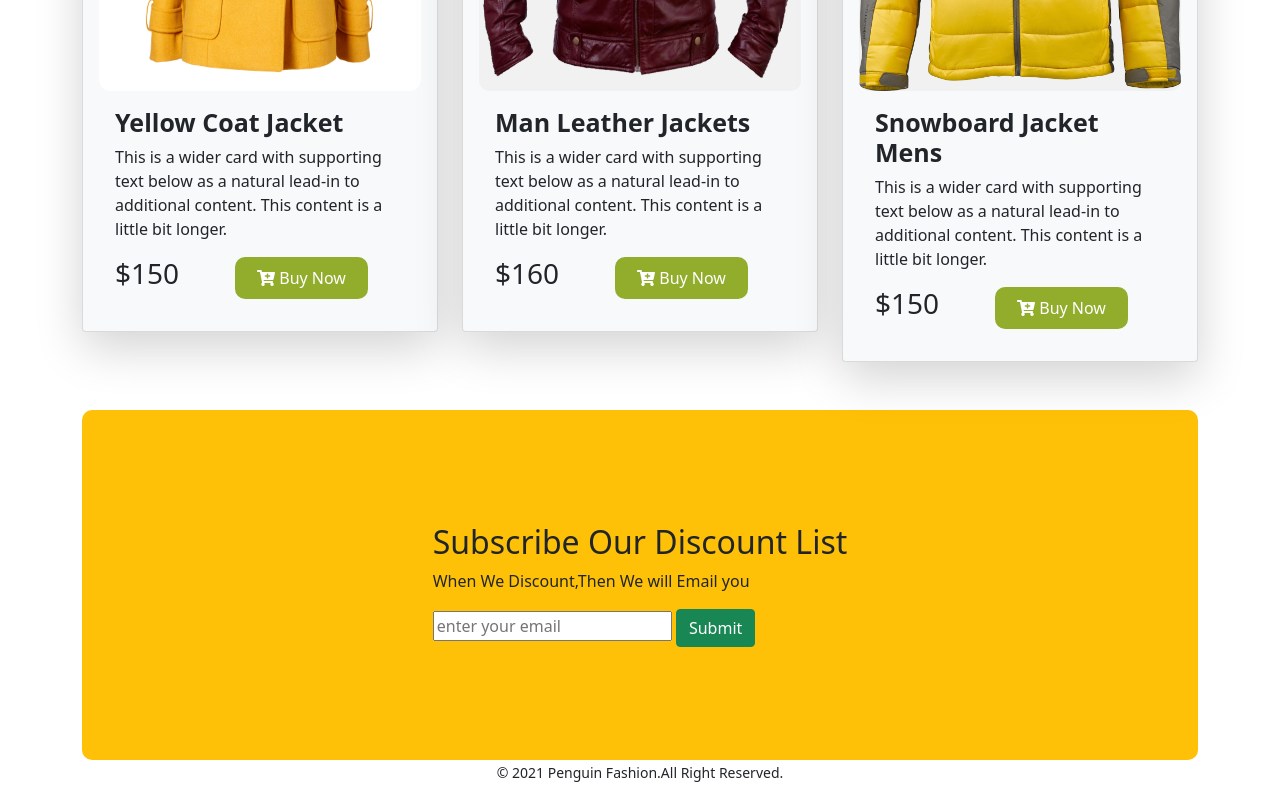
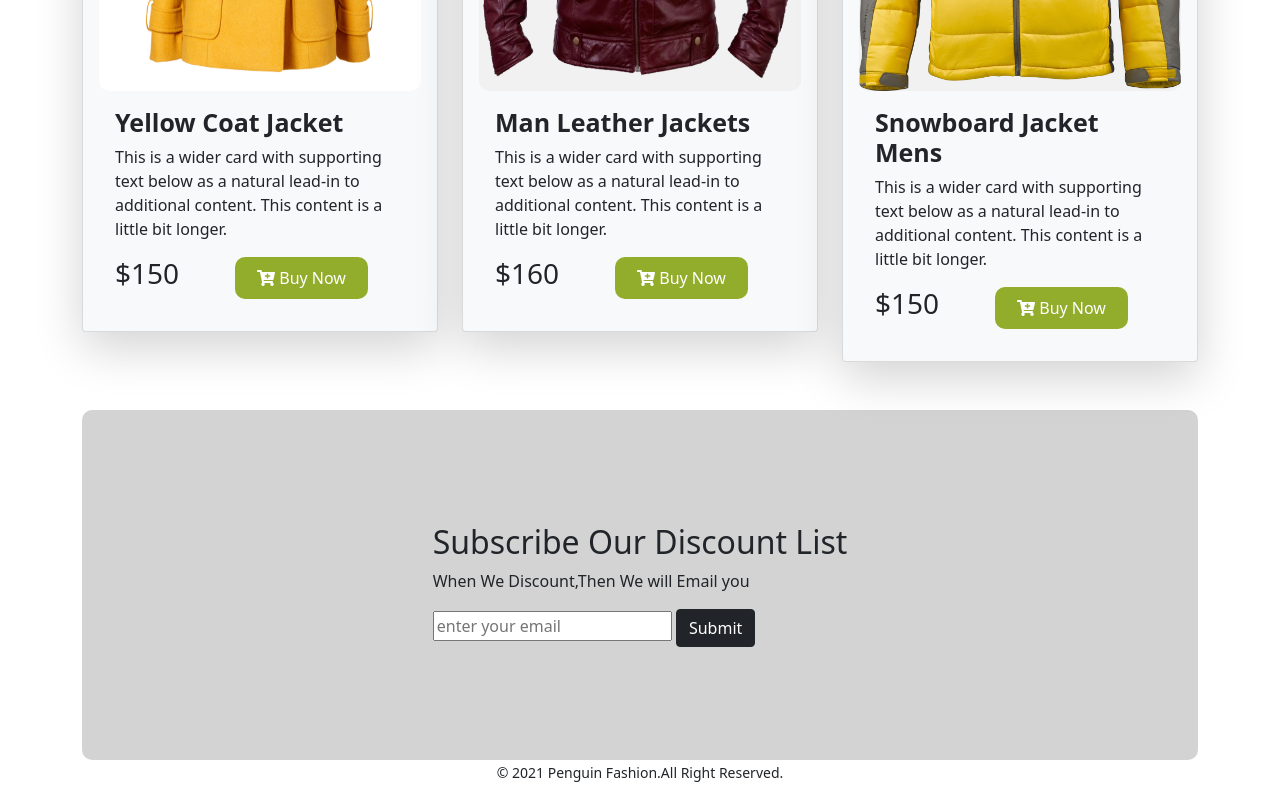
Before and after one commit to phrubel/Assignment-2, a plain HTML site: page index.html in a window 1280 px wide. Shown: the part 3123-3923 px from the top of the page. Drawn offline with Linux system fonts and the light colour scheme.

Commit message:
subcribe update

```diff
--- a/index.html
+++ b/index.html
@@ -226,12 +226,12 @@
                     </div>
                 </div>
             </div>
-            <div id="subscribe" class="container d-flex align-items-center bg-warning justify-content-center">
+            <div id="subscribe" class="container d-flex align-items-center justify-content-center">
                 <div>
                     <h2> Subscribe Our Discount List</h2>
                     <p>When We Discount,Then We will Email you</p>
                     <input type="text" placeholder="enter your email">
-                    <button type="button" class="btn btn-success">Submit</button>
+                    <button type="button" class="btn btn-dark">Submit</button>
                 </div>
             </div>
 </main>
```
